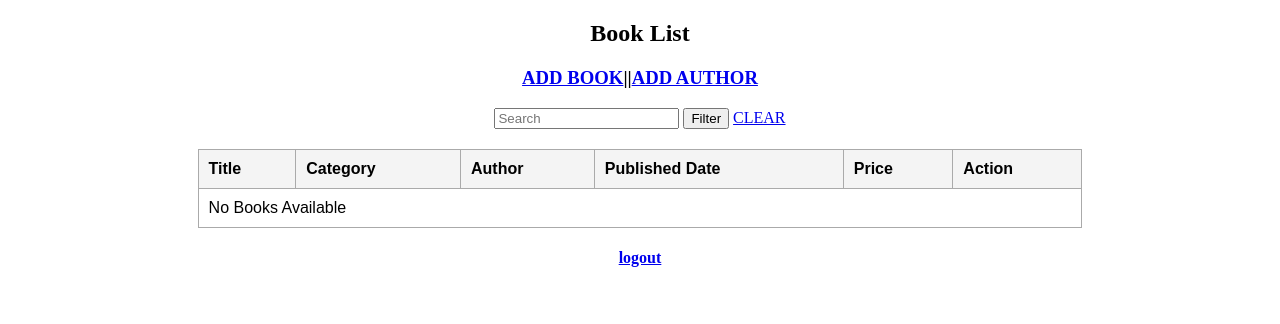
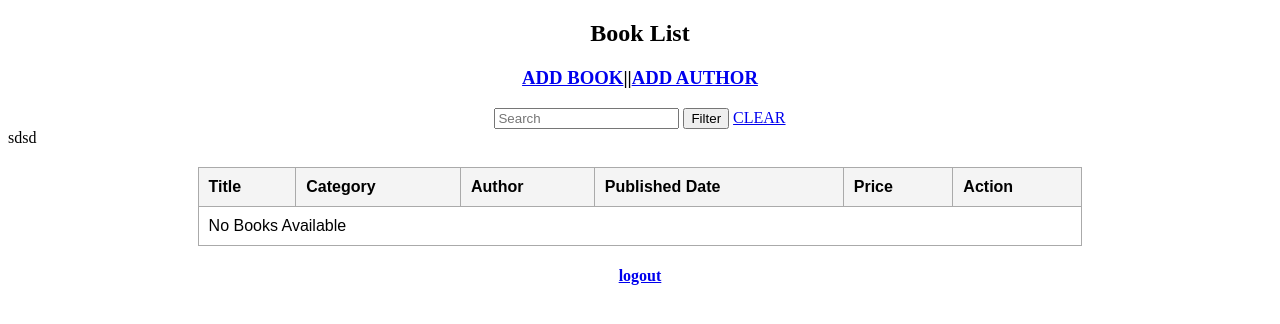
Before and after one commit to Neeraj1684/djnago-book-management, a Django app: page /books/ in a window 1280 px wide. Shown: the top 324 px of the page. Run offline with Django 5.2, Linux system fonts and the light colour scheme; the visitor is signed in with stand-in values (Sample User, id 1); data that the repository does not hold is empty.

Commit message:
Modified book_list.html - added gibberish after Action td.

```diff
--- a/books/templates/books/book_list.html
+++ b/books/templates/books/book_list.html
@@ -39,7 +39,7 @@
             <th>Author</th>
             <th>Published Date</th>
             <th>Price</th>
-            <th>Action</th>
+            <th>Action</th>sdsd
         </tr>
         {% for book in books %}
         <tr>
```
